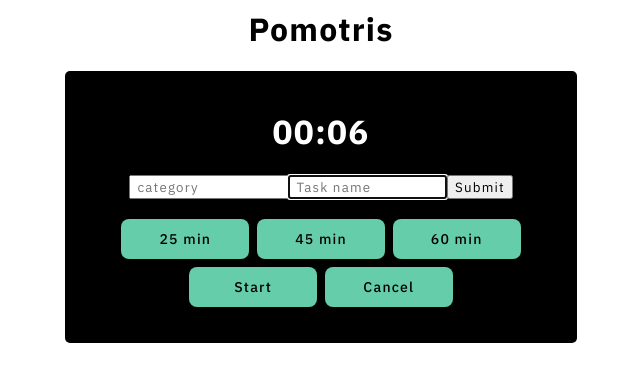
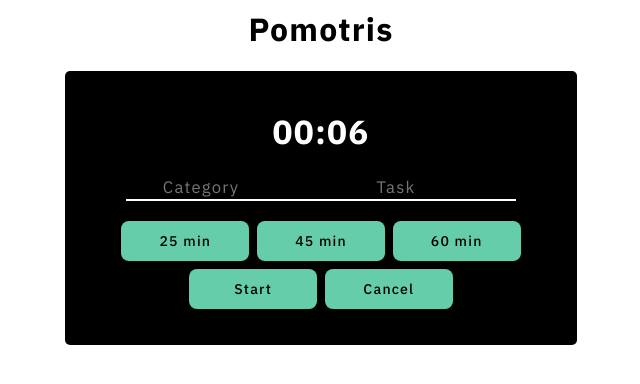
Before and after one commit to Heathercoraje/pomotris-vh, a React app: page / in a window 1280 px wide. Shown: the top 384 px of the page, without its empty margins (319-959 px from the left). Built offline with nearby package versions, Linux system fonts and the light colour scheme.

Commit message:
Add form for data input

```diff
--- a/public/index.css
+++ b/public/index.css
@@ -2,14 +2,6 @@
 	font-family: 'IBM Plex Sans', sans-serif;
 	letter-spacing: 1.2px;
 }
-.timer {
-	font-size: 1.3vw;
-	background-color: black;
-	color: white;
-	border-radius: 5px;
-	padding: 1rem 1rem 2rem 1rem;
-}
-
 button {
 	width: 10vw;
 	height: 5vh;
@@ -22,3 +14,20 @@ button {
 	cursor: pointer;
 	outline: none;
 }
+form > input {
+	border: none;
+	outline: none;
+	border-bottom: #fff 2px solid;
+	font-size: 1.3vw;
+	color: #fff;
+	background-color: transparent;
+	text-align: center;
+	/* border-bottom: 2px gray solid; */
+}
+.timer {
+	font-size: 1.3vw;
+	background-color: black;
+	color: white;
+	border-radius: 5px;
+	padding: 1rem 1rem 2rem 1rem;
+}
--- a/src/components/Timer.jsx
+++ b/src/components/Timer.jsx
@@ -13,7 +13,8 @@ class Timer extends Component {
 		isTimerRunning: false,
 		isBreakRunning: false
 	};
-	// breakTime will be passes as props from Dashboard in future
+
+	// breakTime will be passes as props from Dashboard in future (from setting modal)
 	componentDidUpdate() {
 		if (!this.state.remained && this.state.isTimerRunning) {
 			this.handleComplete();
@@ -189,9 +190,7 @@ class Fields extends Component {
 		formOpen: true
 	};
 
-	// this will be called just to clear the input field
-	// this function needs more understanding and also explanation for vered
-	// add minimum style to see if the conditional rendering can be removed completely
+	// when new title & cateroy props are empty ( aka, it is a new timer), then clear input
 	componentWillReceiveProps(nextProps) {
 		if (!nextProps.category && !nextProps.title) {
 			this.clearForm();
@@ -207,12 +206,11 @@ class Fields extends Component {
 			formOpen: true
 		});
 	};
+
+	// input data remains after submit, clearing happens when current timer is over or timer is reset
 	onFormSubmit = event => {
 		const fields = this.state.fields;
 		this.props.onFieldsSubmit(fields);
-		this.setState({
-			formOpen: false
-		});
 		event.preventDefault();
 	};
 
@@ -223,33 +221,25 @@ class Fields extends Component {
 	};
 
 	render() {
-		if (this.state.formOpen) {
 		return (
-				<form onSubmit={this.onFormSubmit}>
+			<form onSubmit={this.onFormSubmit} onBlur={this.onFormSubmit}>
 				<input
+					size={15}
 					autoFocus
-						placeholder=" category "
+					placeholder=" Category "
 					name="category"
 					value={this.state.fields.category}
 					onChange={this.onInputChange}
 				/>
 				<input
-						autoFocus
+					size={25}
 					name="title"
-						placeholder=" Task name"
+					placeholder="Task"
 					value={this.state.fields.title}
 					onChange={this.onInputChange}
 				/>
-					<input type="submit" />
+				<input style={{ display: 'none' }} type="submit" />
 			</form>
-			);
-		}
-		const category = this.state.fields.category;
-		const title = this.state.fields.title;
-		return (
-			<p onClick={() => this.setState({ formOpen: true })}>
-				({category}) {title}{' '}
-			</p>
 		);
 	}
 }
```
Lines whose indentation alone changed are shown as unchanged.
